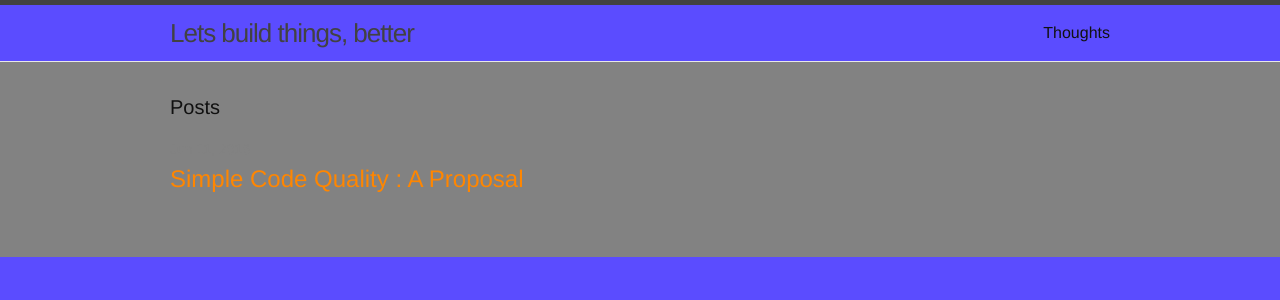
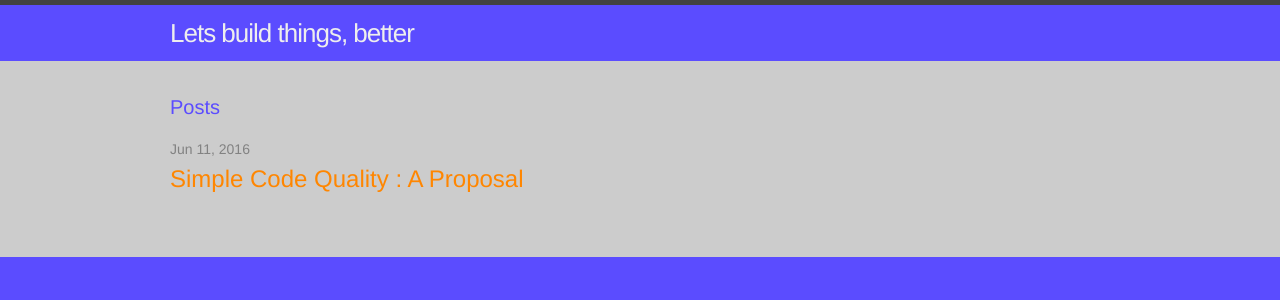
Before and after one commit to conoramurphy-zz/conoramurphy.github.io, a Jekyll site: the page built from thoughts.html, in a window 1280 px wide. Shown: the top 300 px of the page. Built offline with Jekyll 4.4.1, drawn with Linux system fonts in a browser that asks for light colours.

Commit message:
some messin

```diff
--- a/_includes/header.html
+++ b/_includes/header.html
@@ -13,13 +13,6 @@
         </svg>
       </a>
 
-      <div class="trigger">
-        {% for my_page in site.pages %}
-          {% if my_page.title %}
-          <a class="page-link" href="{{ my_page.url | prepend: site.baseurl }}">{{ my_page.title }}</a>
-          {% endif %}
-        {% endfor %}
-      </div>
     </nav>
 
   </div>
--- a/_sass/_base.scss
+++ b/_sass/_base.scss
@@ -8,14 +8,16 @@
     padding: 0;
 }
 
-
+a, i {
+  text-decoration: none !important; //TODO
+}
 
 /**
  * Basic styling
  */
 body {
     font: $base-font-weight #{$base-font-size}/#{$base-line-height} $base-font-family;
-    color: $base-dark-color;
+    color: $grey-color-light;
     background-color: $background-color;
     -webkit-text-size-adjust: 100%;
     -webkit-font-feature-settings: "kern" 1;
@@ -25,8 +27,8 @@
     font-kerning: normal;
 
     & .blog-page-content {
-      color: $background-color$base-dark-color;
-      background-color: $grey-color;
+      color: $background-color;
+      background-color: $grey-color-light;
     }
 }
 
--- a/_sass/_layout.scss
+++ b/_sass/_layout.scss
@@ -20,7 +20,7 @@
 
     &,
     &:visited {
-        color: $grey-color-dark;
+        color: #EEE;
     }
 }
 
@@ -33,7 +33,7 @@
     }
 
     .page-link {
-        color: $base-dark-color;
+        color: $grey-color-dark;
         line-height: $base-line-height;
 
         // Gaps between nav items, but not on the last one
--- a/css/main.scss
+++ b/css/main.scss
@@ -21,7 +21,7 @@
 $base-dark-color:  #111;
 
 $grey-color:       #828282;
-$grey-color-light: lighten($grey-color, 40%);
+$grey-color-light: #CCC;
 $grey-color-dark:  darken($grey-color, 25%);
 
 // Width of the content area
```
